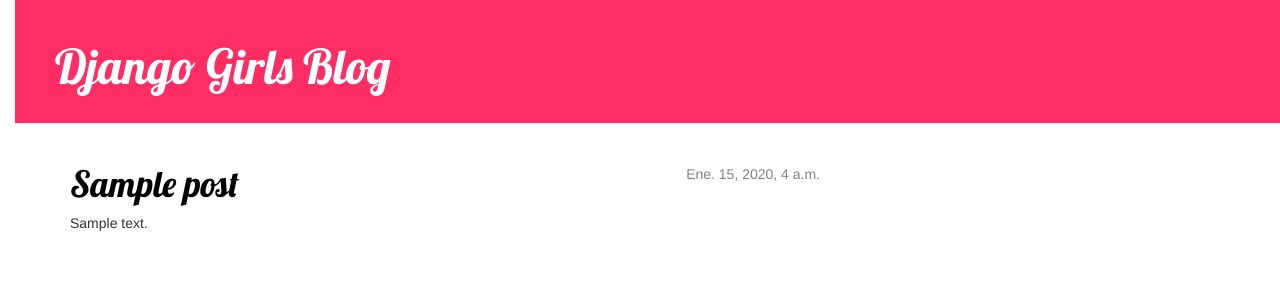
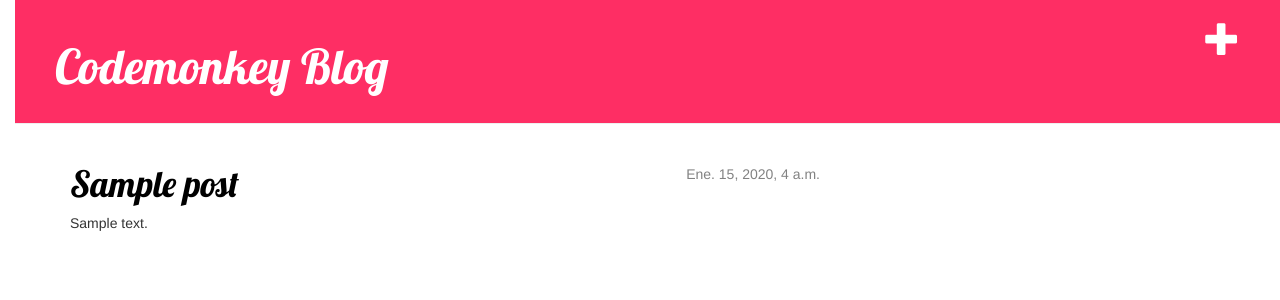
Before and after one commit to HiroNakamura/fer-blog, a Django app: template blog/templates/blog/post_list.html in a window 1280 px wide. Shown: the top 300 px of the page. Run offline with Django 3.2, Linux system fonts and the light colour scheme; the template is opened without the code that fills it: values that come from a table or form of the project are taken from there, others are empty; tables that the repository leaves empty hold one stand-in row (values such as "Sample post"); parts of the project's set-up code (start-up, migrations or seed data) failed here and were passed over; some libraries are stand-ins or nearby versions.

Commit message:
Se edito base html y urls

```diff
--- a/blog/templates/blog/base.html
+++ b/blog/templates/blog/base.html
@@ -11,7 +11,8 @@
 
         <body>
                 <div class="page-header">
-                    <h1><a href="/">Django Girls Blog</a></h1>
+                        <a href="{% url 'post_new' %}" class="top-menu"><span class="glyphicon glyphicon-plus"></span></a>
+                    <h1><a href="/">Codemonkey Blog</a></h1>
                 </div>
                 <div class="content container">
                     <div class="row">
--- a/blog/urls.py
+++ b/blog/urls.py
@@ -4,4 +4,5 @@ from . import views
 urlpatterns = [
     url(r'^$', views.post_list),
     url(r'^post/(?P<pk>[0-9]+)/$', views.post_detail, name='post_detail'),
+    url(r'^post/new/$', views.post_new, name='post_new'),
 ]
```
